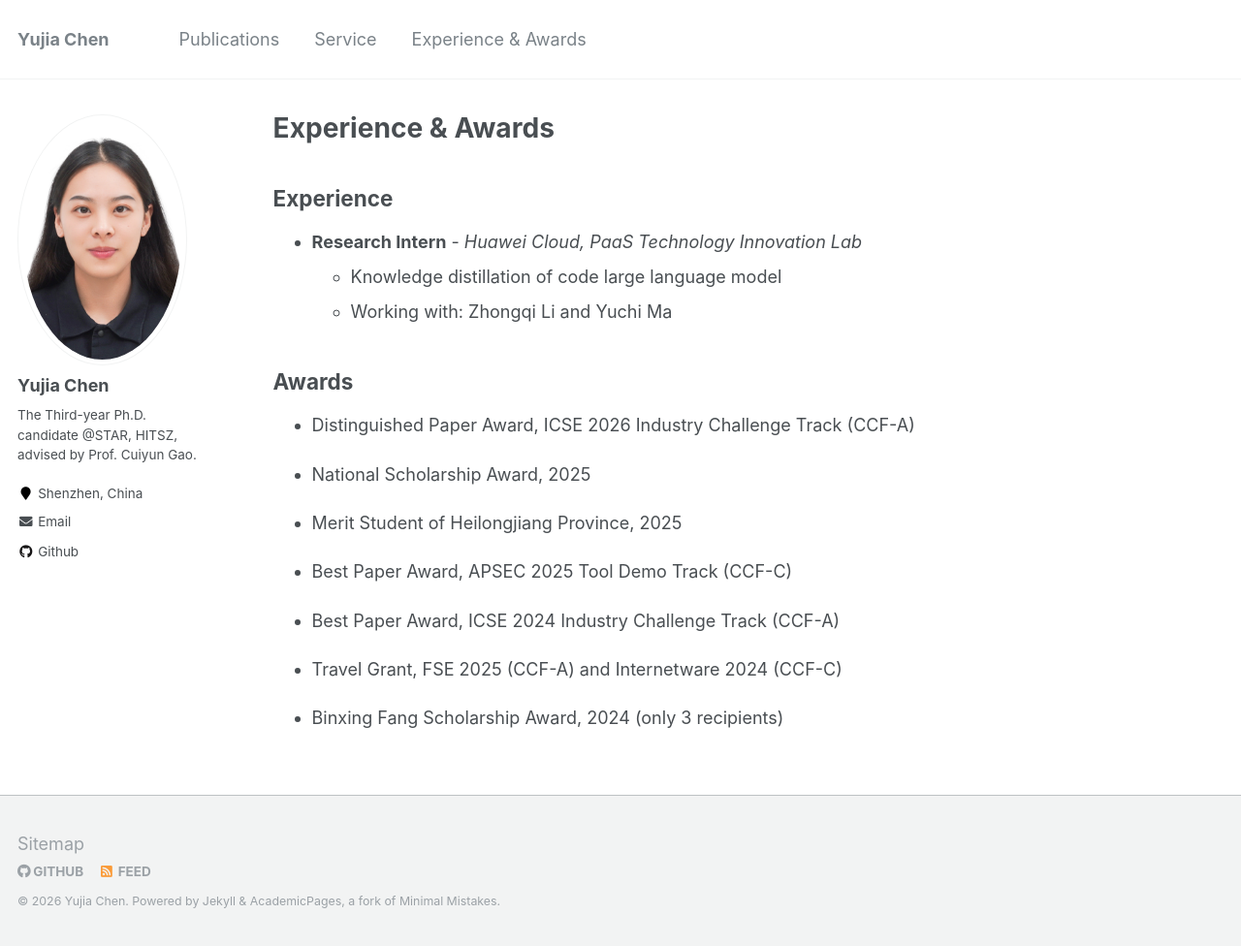
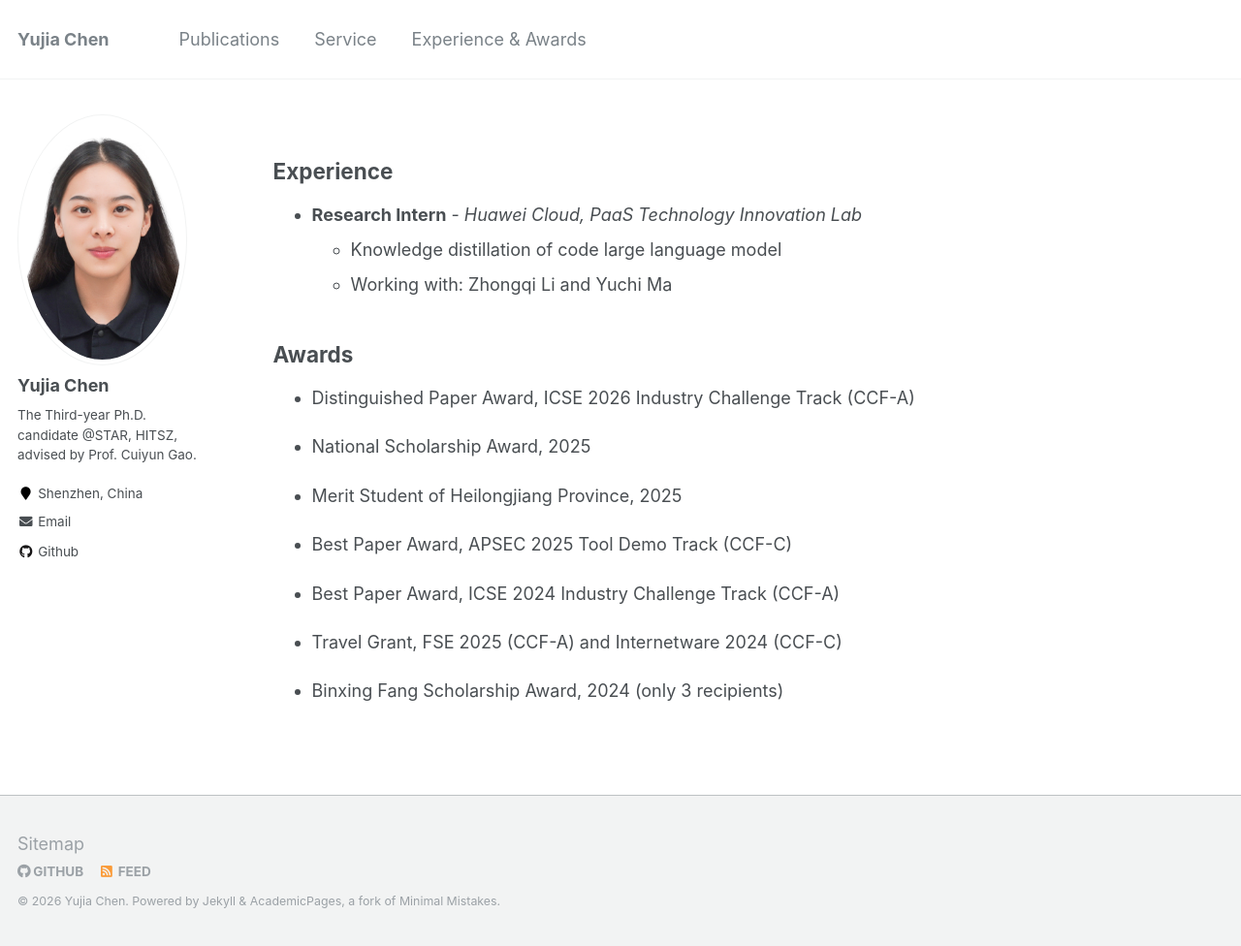
Before and after one commit to yujiachen99/yujiachen99.github.io, a Jekyll site: the page built from _pages/experience.md, in a window 1280 px wide and 976 px high. Shown: the whole window at 97% size. Built offline with Jekyll 4.4.1, drawn with Linux system fonts in a browser that asks for light colours.

Commit message:
Hide duplicate page headings

```diff
--- a/_layouts/archive.html
+++ b/_layouts/archive.html
@@ -17,7 +17,9 @@ layout: default
 
   <div class="archive">
     {% unless page.header.overlay_color or page.header.overlay_image %}
-      <h1 class="page__title">{{ page.title }}</h1>
+      {% unless page.show_title == false %}
+        <h1 class="page__title">{{ page.title }}</h1>
+      {% endunless %}
     {% endunless %}
     {{ content }}
   </div>
```
Also changed, not shown: _pages/experience.md (+1 -0 lines), _pages/publications.md (+1 -0 lines), _pages/service.md (+1 -0 lines).
